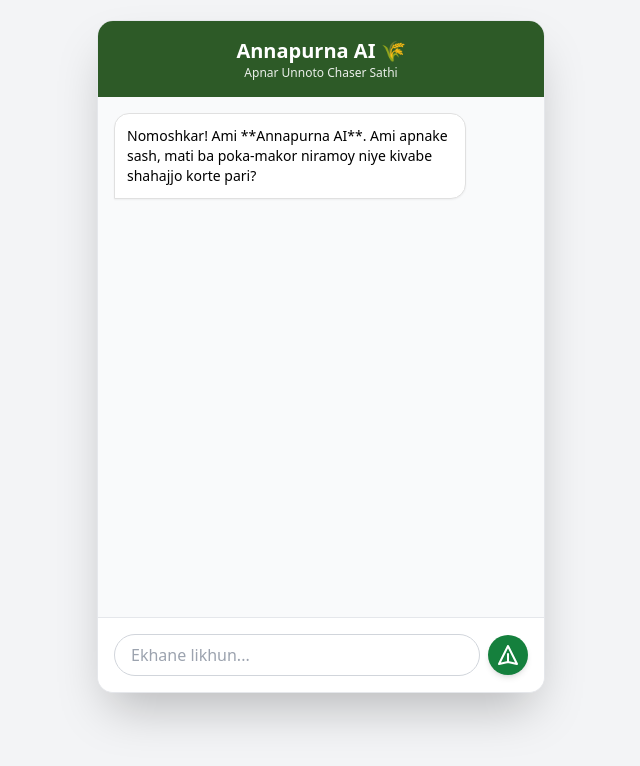
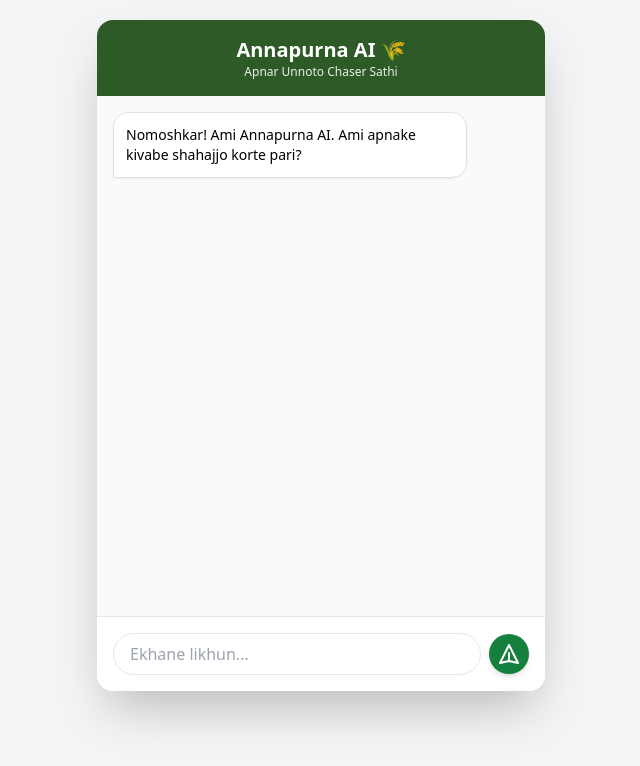
Before and after one commit to s36507947-coder/Annapurna-Tech-, a Flask app: page / in a window 1280 px wide. Shown: the top 766 px of the page, without its empty margins (319-959 px from the left). Run offline with Flask 3, Linux system fonts and the light colour scheme; some libraries are stand-ins or nearby versions.

Commit message:
Add files via upload

```diff
--- a/app.py
+++ b/app.py
@@ -1,9 +1,10 @@
 from flask import Flask, render_template, request, jsonify
 import requests
+import os
 
 app = Flask(__name__)
 
-# n8n Webhook URL (নিশ্চিত করুন এটি n8n-এ 'Production' এবং 'Active' করা আছে)
+# আপনার n8n Production Webhook URL
 N8N_WEBHOOK_URL = "https://ayanmondal10100.app.n8n.cloud/webhook/chat-bot"
 
 @app.route('/')
@@ -12,41 +13,47 @@ def index():
 
 @app.route('/chat', methods=['POST'])
 def chat():
-    user_message = request.json.get("message")
+    user_data = request.json
+    user_message = user_data.get("message")
 
     if not user_message:
-        return jsonify({"error": "No message provided"}), 400
+        return jsonify({"reply": "Kichu likhun..."}), 400
 
     try:
-        # timeout=30 যোগ করা হয়েছে যাতে রেন্ডার সার্ভার বেশিক্ষণ অপেক্ষা করতে পারে
-        response = requests.post(N8N_WEBHOOK_URL, json={"message": user_message}, timeout=30)
+        # n8n-এ রিকোয়েস্ট পাঠানো হচ্ছে (timeout ৩০ সেকেন্ড দেওয়া হয়েছে)
+        response = requests.post(
+            N8N_WEBHOOK_URL,
+            json={"message": user_message},
+            timeout=30
+        )
 
-        # n8n থেকে আসা আসল ডেটা প্রিন্ট করে দেখা (Render Logs-এ দেখতে পাবেন)
-        print(f"n8n Status Code: {response.status_code}")
-        print(f"n8n Response Text: {response.text}")
+        # ডিবাগ করার জন্য প্রিন্ট (এটি রেন্ডার লগ-এ দেখা যাবে)
+        print(f"Status: {response.status_code}, Response: {response.text}")
 
         if response.status_code == 200:
             data = response.json()
-            # অনেক সময় n8n সরাসরি লিস্ট পাঠায়, তাই নিচের চেকটি জরুরি
+
+            # n8n আউটপুট ফরম্যাট চেক করা (লিস্ট বা ডিকশনারি)
             if isinstance(data, list) and len(data) > 0:
                 ai_reply = data[0].get("output") or data[0].get("text")
             else:
                 ai_reply = data.get("output") or data.get("text")
 
-            if not ai_reply:
-                ai_reply = "Ami ekhon uttor dite parchi na, n8n theke 'output' key asheni."
-
-            return jsonify({"reply": ai_reply})
+            if ai_reply:
+                return jsonify({"reply": ai_reply})
+            else:
+                return jsonify({"reply": "n8n theke kono uttor pawa jayni."})
 
         else:
-            # n8n যদি 500 দেয়, তার মানে সমস্যা n8n-এর ভেতরের সেটিংসে
-            return jsonify({"reply": f"Error: n8n server issue (Status {response.status_code})"}), 500
+            return jsonify({"reply": f"Error: n8n error code {response.status_code}"}), 500
 
     except requests.exceptions.Timeout:
-        return jsonify({"reply": "Error: n8n server response timeout (khub deri hochhe)."}), 500
+        return jsonify({"reply": "Server response korte deri korche, abar chesta korun."}), 500
     except Exception as e:
-        print(f"Error: {str(e)}")
-        return jsonify({"reply": "AI server-er sathe jogajog kora jachhe na."}), 500
+        print(f"System Error: {str(e)}")
+        return jsonify({"reply": "AI server-er sathe jogajog hoyni."}), 500
 
 if __name__ == '__main__':
-    app.run(debug=True)
+    # রেন্ডারের পোর্টের সাথে খাপ খাওয়ানোর জন্য
+    port = int(os.environ.get("PORT", 5000))
+    app.run(host='0.0.0.0', port=port)
--- a/templates/index.html
+++ b/templates/index.html
@@ -12,27 +12,23 @@
         .message-ai { background-color: #ffffff; align-self: flex-start; border-radius: 15px 15px 15px 0; border: 1px solid #e0e0e0; }
     </style>
 </head>
-<body class="bg-gray-100 font-sans">
-    <div class="max-w-md mx-auto mt-5 shadow-2xl rounded-2xl overflow-hidden bg-white border border-gray-200">
-
+<body class="bg-gray-100">
+    <div class="max-w-md mx-auto mt-5 shadow-2xl rounded-2xl overflow-hidden bg-white">
         <div class="bg-agriculture p-4 text-white text-center">
-            <h1 class="text-xl font-bold flex justify-center items-center gap-2">
-                Annapurna AI 🌾
-            </h1>
+            <h1 class="text-xl font-bold">Annapurna AI 🌾</h1>
             <p class="text-xs opacity-90">Apnar Unnoto Chaser Sathi</p>
         </div>
 
         <div id="chat-box" class="chat-container p-4 flex flex-col gap-4 bg-gray-50">
-            <div class="message-ai p-3 max-w-[85%] shadow-sm">
-                <p class="text-sm">Nomoshkar! Ami **Annapurna AI**. Ami apnake sash, mati ba poka-makor niramoy niye kivabe shahajjo korte pari?</p>
+            <div class="message-ai p-3 max-w-[85%] shadow-sm text-sm">
+                Nomoshkar! Ami Annapurna AI. Ami apnake kivabe shahajjo korte pari?
             </div>
         </div>
 
         <div class="p-4 bg-white border-t flex items-center gap-2">
             <input type="text" id="user-input" placeholder="Ekhane likhun..."
-                class="flex-1 border border-gray-300 rounded-full px-4 py-2 focus:outline-none focus:ring-2 focus:ring-green-600 transition">
-            <button onclick="sendMessage()"
-                class="bg-green-700 text-white p-2 rounded-full hover:bg-green-800 transition shadow-md">
+                class="flex-1 border rounded-full px-4 py-2 focus:outline-none focus:ring-2 focus:ring-green-600">
+            <button onclick="sendMessage()" class="bg-green-700 text-white p-2 rounded-full shadow-md hover:bg-green-800">
                 <svg xmlns="http://www.w3.org/2000/svg" class="h-6 w-6" fill="none" viewBox="0 0 24 24" stroke="currentColor">
                     <path stroke-linecap="round" stroke-linejoin="round" stroke-width="2" d="M12 19l9 2-9-18-9 18 9-2zm0 0v-8" />
                 </svg>
@@ -56,19 +52,18 @@
             const message = userInput.value.trim();
             if (!message) return;
 
-            // Show User Message
             appendMessage('user', message);
             userInput.value = '';
 
-            // Show Loading/Thinking
             const loadingId = "loading-" + Date.now();
             const loadingDiv = document.createElement('div');
             loadingDiv.id = loadingId;
             loadingDiv.className = "message-ai p-3 max-w-[85%] italic text-gray-500 text-xs";
-            loadingDiv.innerText = "Anapurna AI bhabchhe...";
+            loadingDiv.innerText = "Annapurna AI bhabchhe...";
             chatBox.appendChild(loadingDiv);
 
             try {
+                // Render-e thakle nicher endpoint-i kaaj korbe
                 const response = await fetch('/chat', {
                     method: 'POST',
                     headers: { 'Content-Type': 'application/json' },
@@ -77,24 +72,16 @@
 
                 const data = await response.json();
                 document.getElementById(loadingId).remove();
+                appendMessage('ai', data.reply);
 
-                if (data.reply) {
-                    appendMessage('ai', data.reply);
-                } else {
-                    appendMessage('ai', "Dukkhiro, ami ekhon uttor dite parchi na.");
-                }
             } catch (error) {
-                document.getElementById(loadingId).remove();
+                if (document.getElementById(loadingId)) document.getElementById(loadingId).remove();
                 appendMessage('ai', "Server-er sathe jogajog kora jachhe na.");
+                console.error("Error:", error);
             }
         }
 
-        // Enter key support
-        userInput.addEventListener("keypress", function(event) {
-            if (event.key === "Enter") {
-                sendMessage();
-            }
-        });
+        userInput.addEventListener("keypress", (e) => { if (e.key === "Enter") sendMessage(); });
     </script>
 </body>
 </html>
```
